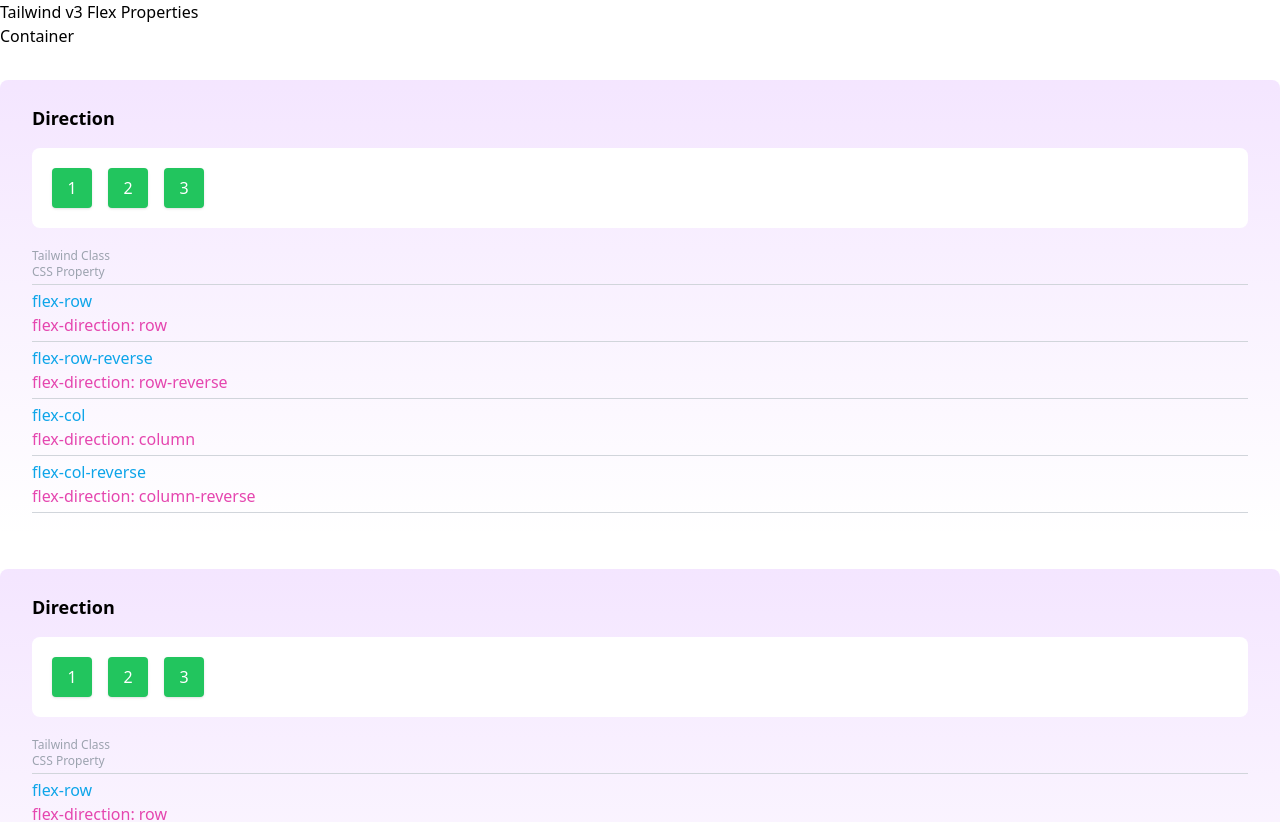
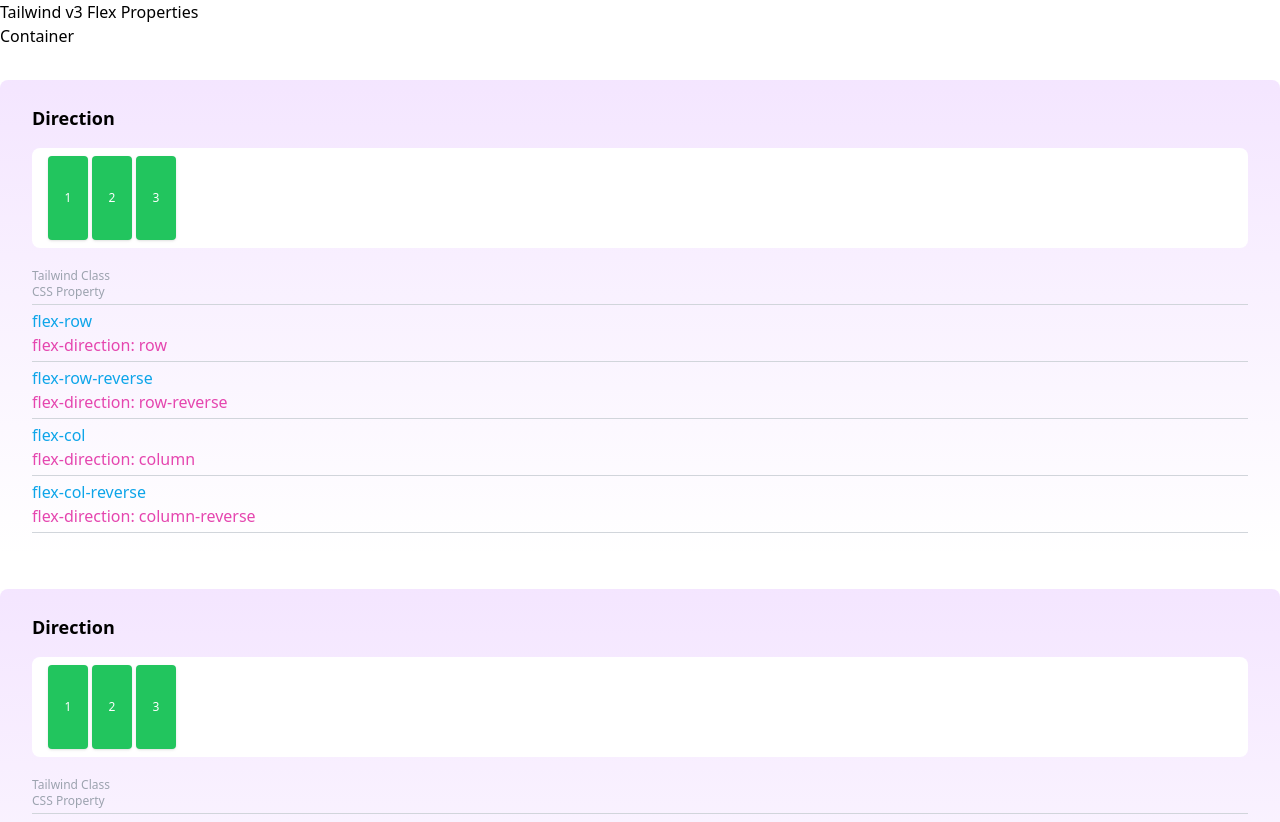
Before and after one commit to hxcode-io/tailwind-flex-cheat-sheet, a Vue app: page / in a window 1280 px wide. Shown: the top 822 px of the page. Built offline with nearby package versions, Linux system fonts and the light colour scheme.

Commit message:
Change showbox on hover

```diff
--- a/src/App.vue
+++ b/src/App.vue
@@ -1,49 +1,54 @@
 <script setup lang="ts">
 // This starter template is using Vue 3 <script setup> SFCs
 // Check out https://v3.vuejs.org/api/sfc-script-setup.html#sfc-script-setup
-import PropertyBox from './components/PropertyBox.vue'
+import {PropertyBoxData} from './models/models'
+import PropertyBox from "./components/PropertyBox.vue";
 
-const flexDirection = {
+const flexDirection:PropertyBoxData = {
+  type: "container",
   title: "Direction",
   items: [
-    { tailwind: "flex-row", css: "flex-direction: row" },
-    { tailwind: "flex-row-reverse", css: "flex-direction: row-reverse" },
-    { tailwind: "flex-col", css: "flex-direction: column" },
-    { tailwind: "flex-col-reverse", css: "flex-direction: column-reverse" },
+    { tailwind: "flex-row", css: "flex-direction: row", classContainer: "flex-row", classItems: "" },
+    { tailwind: "flex-row-reverse", css: "flex-direction: row-reverse", classContainer: "flex-row-reverse", classItems: "" },
+    { tailwind: "flex-col", css: "flex-direction: column", classContainer: "flex-col", classItems: "" },
+    { tailwind: "flex-col-reverse", css: "flex-direction: column-reverse", classContainer: "flex-col-reverse", classItems: "" },
+  ]
+}
+const flexOrder:PropertyBoxData = {
+  type: "items",
+  title: "Order",
+  items: [
+    { tailwind: "flex-row", css: "flex-direction: row", classContainer: "flex-row", classItems: "" },
+    { tailwind: "flex-row-reverse", css: "flex-direction: row-reverse", classContainer: "flex-row", classItems: "" },
+    { tailwind: "flex-col", css: "flex-direction: column", classContainer: "flex-row", classItems: "" },
+    { tailwind: "flex-col-reverse", css: "flex-direction: column-reverse", classContainer: "flex-row", classItems: "" },
   ]
 }
 
 </script>
 
 <template>
-  <div class="container mx-auto mt-14">
+  <div class="m-14">
     <h1 class="text-2xl font-bold">
       Tailwind v3 Flex Properties
     </h1>
     <div class="grid grid-cols-2 gap-x-24 mt-10">
       <div>
         <h2 class="font-bold">Container</h2>
-<!--        <property-box property="display" type="container" -->
-<!--            :items="['flex']"-->
-<!--        >-->
-<!--        </property-box>-->
-        <property-box :data="flexDirection" type="container" />
-        <property-box :data="flexDirection" type="container" />
-<!--        <property-box property="flex-wrap" type="container"-->
-<!--            :items="['flex-wrap','flex-wrap-reverse','flex-nowrap']">-->
-<!--        </property-box>-->
+        <div class="grid grid-cols-2 gap-x-12">
+          <property-box :data="flexDirection" />
+          <property-box :data="flexDirection" />
+          <property-box :data="flexDirection" />
+          <property-box :data="flexDirection" />
+          <property-box :data="flexDirection" />
+        </div>
       </div>
       <div>
         <h2 class="font-bold">Items</h2>
-<!--        <property-box property="order" type="items"-->
-<!--            :items="['order1 - order12','order-none','order-first','order-last']">-->
-<!--        </property-box>-->
-<!--        <property-box property="flex-grow" type="items"-->
-<!--            :items="['grow','grow-0']">-->
-<!--        </property-box>-->
-<!--        <property-box property="flex-shrink" type="items"-->
-<!--            :items="['shrink','shrink-0']">-->
-<!--        </property-box>-->
+        <div class="grid grid-cols-2 gap-x-12">
+          <property-box :data="flexOrder" />
+          <property-box :data="flexOrder" />
+        </div>
       </div>
     </div>
     <div class="mt-20">
--- a/src/components/PropertyBox.vue
+++ b/src/components/PropertyBox.vue
@@ -1,21 +1,20 @@
 <script setup lang="ts">
   import {ref} from "vue";
+  import {PropertyBoxData} from "../models/models";
 
   defineProps<{
-    type: "container" | "items",
-    data: object
+    data: PropertyBoxData
   }>()
+
   const containerClass = ref("flex-row");
-  function testStart() {
-    containerClass.value = "flex-row-reverse";
-  }
-  function testEnd() {
-    containerClass.value = "flex-row";
-  }
+
+  // Idea:
+  // Animation with: https://codepen.io/osublake/pen/dMLQJr
+
 </script>
 
 <template>
-  <div class="property-box" :class="{ 'flex-container' : type === 'container', 'flex-items': type === 'items'}">
+  <div class="property-box" :class="{ 'flex-container' : data.type === 'container', 'flex-items': data.type === 'items'}">
     <div class="title">{{ data.title }}</div>
     <div class="showbox" :class="containerClass">
       <div class="item"><span>1</span></div>
@@ -27,7 +26,7 @@
         <div class="w-1/2">Tailwind Class</div>
         <div class="w-1/2">CSS Property</div>
       </li>
-      <li v-for="item in data.items" :key="item" class="flex data" @mouseenter="testStart" @mouseleave="testEnd">
+      <li v-for="item in data.items" :key="item" class="flex data" @mouseenter="containerClass = item.classContainer" @mouseleave="containerClass = ''">
         <div class="w-1/2 tailwindColor">{{ item.tailwind }}</div>
         <div class="w-1/2 cssColor">{{ item.css }}</div>
       </li>
@@ -50,12 +49,11 @@
   }
 
   .showbox {
-    @apply flex bg-white gap-4 rounded-lg mb-4;
-    height: 80px;
-    padding: 20px;
+    @apply flex bg-white gap-1 px-4 py-2 rounded-lg mb-4;
+    height: 100px;
   }
   .showbox .item {
-    @apply h-full bg-green-500 rounded shadow flex justify-center items-center;
+    @apply h-full bg-green-500 text-xs rounded shadow flex justify-center items-center;
     width: 40px;
   }
   .showbox .item > span {
--- /dev/null
+++ b/src/models/models.ts
@@ -0,0 +1,14 @@
+
+
+export interface PropertyBoxData {
+    type: "container" | "items",
+    title: string,
+    items: Array<FlexItem>
+}
+
+export interface FlexItem {
+    tailwind: string,
+    css: string,
+    classContainer: string,
+    classItems: string
+}
```
